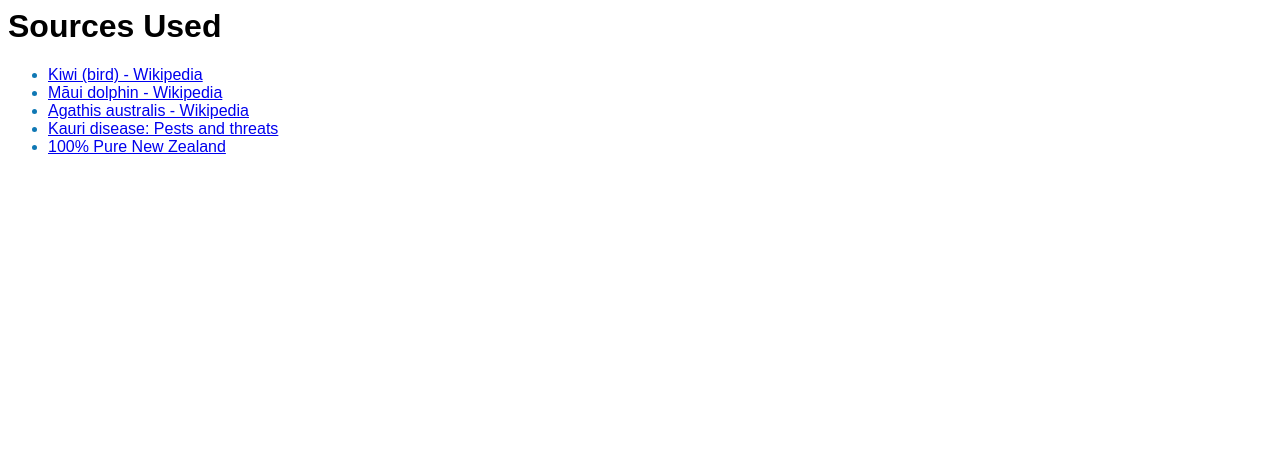
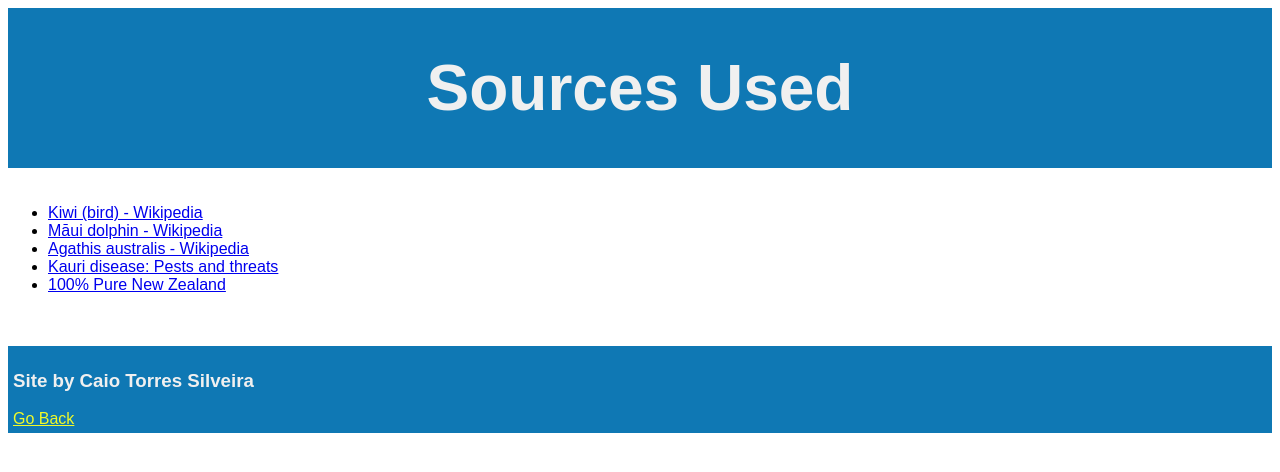
Before and after one commit to CaioTSil/100--Assignment, a plain HTML site: page Recources/sources.html in a window 1280 px wide. Drawn offline with Linux system fonts and the light colour scheme.

Commit message:
sources styling

```diff
--- a/Recources/sources.html
+++ b/Recources/sources.html
@@ -1,16 +1,22 @@
 <title>Sources Used</title>
 <link rel="stylesheet" href="./style.css">
-<h1>Sources Used</h1>
-<ul><section  class="source">
-    <li><a href="https://en.wikipedia.org/wiki/Kiwi_(bird)" target="_blank" rel="noopener noreferrer">
-            Kiwi (bird) - Wikipedia</a></li>
-    <li><a href="https://en.wikipedia.org/wiki/M%C4%81ui_dolphin" target="_blank" rel="noopener noreferrer">
-            Māui dolphin - Wikipedia</a></li>
-    <li><a href="https://en.wikipedia.org/wiki/Agathis_australis" target="_blank" rel="noopener noreferrer">
-            Agathis australis - Wikipedia</a></li>
-    <li><a href="https://www.doc.govt.nz/nature/pests-and-threats/diseases/kauri-disease/" target="_blank"
-            rel="noopener noreferrer">
-            Kauri disease: Pests and threats</a></li>
-    <li><a href="https://www.newzealand.com/nz/" target="_blank" rel="noopener noreferrer">
-            100% Pure New Zealand</a></li>
-</section></ul>
+<header>
+        <h1>Sources Used</h1>
+</header>
+<br><br>
+<ul>
+        <li class="source"><a href="https://en.wikipedia.org/wiki/Kiwi_(bird)" target="_blank"
+                        rel="noopener noreferrer">Kiwi (bird) - Wikipedia</a></li>
+        <li class="source"><a href="https://en.wikipedia.org/wiki/M%C4%81ui_dolphin" target="_blank"
+                        rel="noopener noreferrer">Māui dolphin - Wikipedia</a></li>
+        <li class="source"><a href="https://en.wikipedia.org/wiki/Agathis_australis" target="_blank"
+                        rel="noopener noreferrer">Agathis australis - Wikipedia</a></li>
+        <li class="source"><a href="https://www.doc.govt.nz/nature/pests-and-threats/diseases/kauri-disease/"
+                        target="_blank" rel="noopener noreferrer">Kauri disease: Pests and threats</a></li>
+        <li class="source"><a href="https://www.newzealand.com/nz/" target="_blank" rel="noopener noreferrer">
+                        100% Pure New Zealand</a></li>
+</ul><br><br>
+<footer>
+        <h3>Site by Caio Torres Silveira</h3>
+        <a class="source" href="../index.html">Go Back</a>
+</footer>
--- a/Recources/style.css
+++ b/Recources/style.css
@@ -73,8 +73,8 @@ img {
     margin-bottom: 0%;
 }
 
-.source {
-    color: rgb(0, 0,);
+li.source {
+    color: rgb(0, 0, 0);
 }
 
 .row>.column {
```
